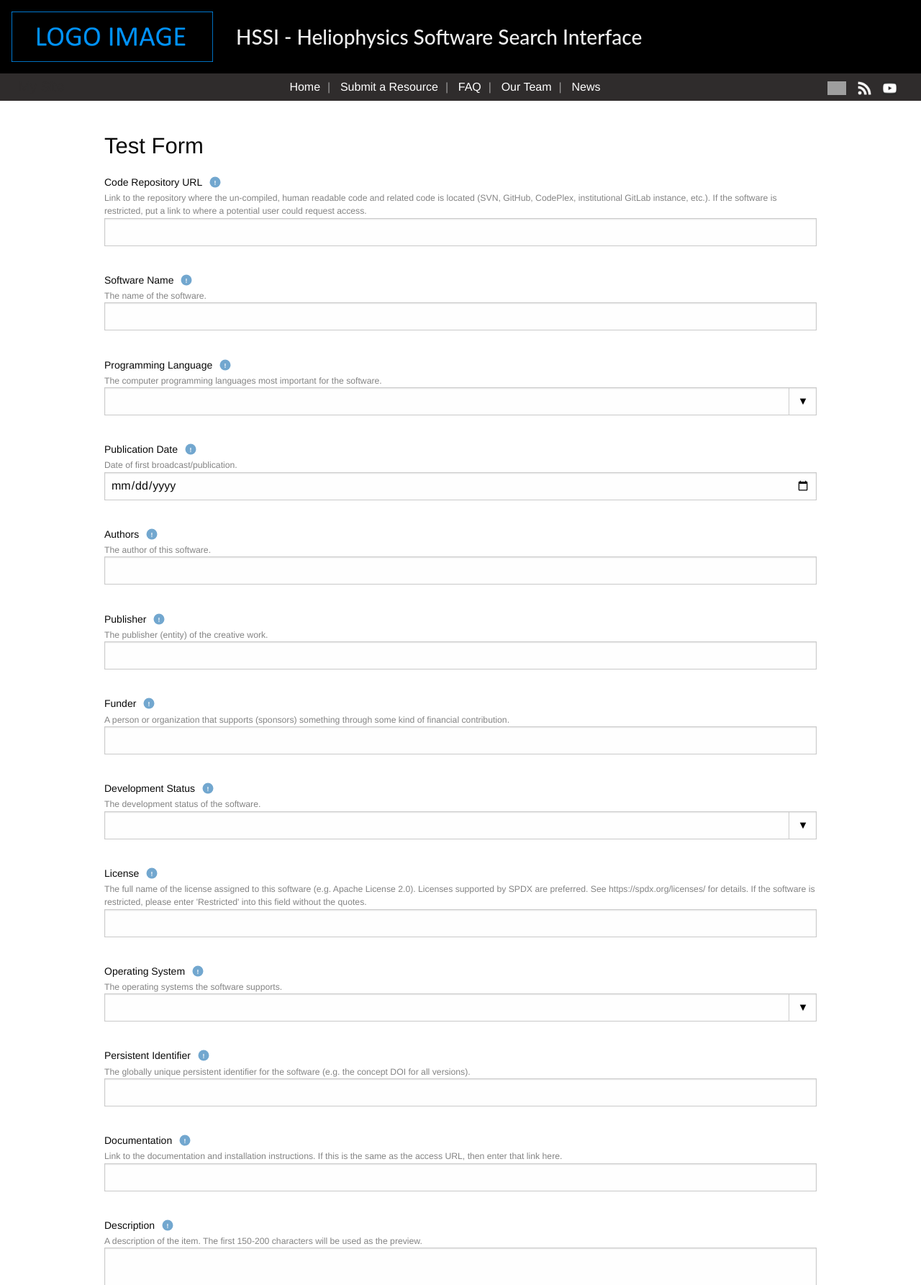
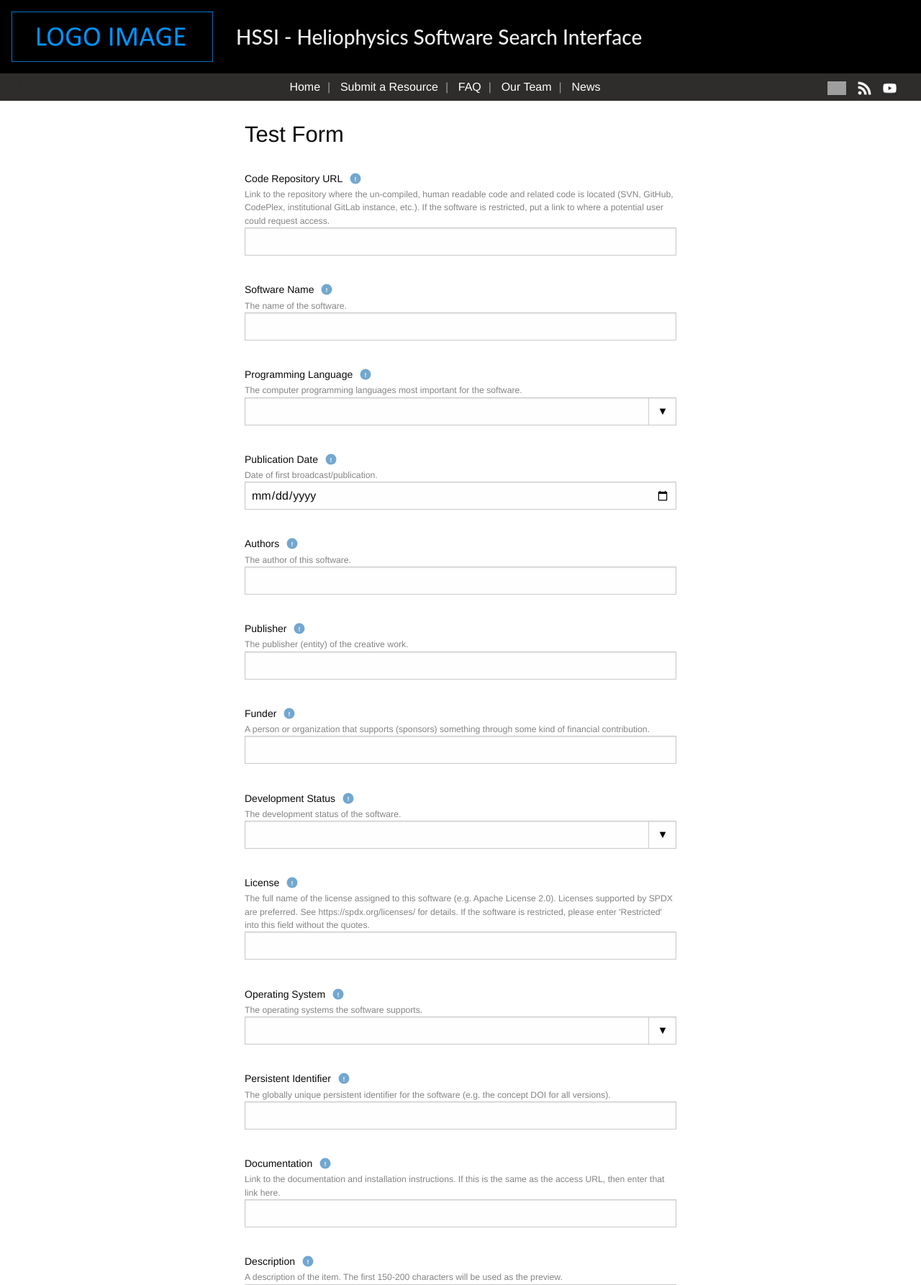
Before and after one commit to Heliophysics-Software-Search-Interface/hssi-website, a Django app: page /test_form in a window 1280 px wide. Shown: the top 1785 px of the page at 72% size. Run offline with Django 3.2, Linux system fonts and the light colour scheme; data that the repository does not hold is empty; parts of the project's set-up code (start-up, migrations or seed data) failed here and were passed over; some libraries are stand-ins or nearby versions; grey boxes are pictures that could not be loaded.

Commit message:
improved style a but

```diff
--- a/django/website/templates/forms/test_form.html
+++ b/django/website/templates/forms/test_form.html
@@ -5,6 +5,7 @@
 {% block page_content %}
 <style>
   .form-wrapper {
+    display: flex;
     justify-content: center;
     margin: 120px;
     padding: 25px;
@@ -19,6 +20,7 @@
     display: flex;
     flex-direction: column;
     gap: 1.2rem;
+    max-width: 600px;
   }
   .tooltip-wrapper {
     position: relative;
@@ -64,10 +66,9 @@
   }
 </style>
 <div class="form-wrapper">
-  <p><h3>Test Form</h3></p>
   <form method="post">
+    <h3>Test Form</h3>
     {% csrf_token %}
-
     {% for field in form %}
         <div class="form-row">
             <label for="{{ field.id_for_label }}" class="custom-label">
```
